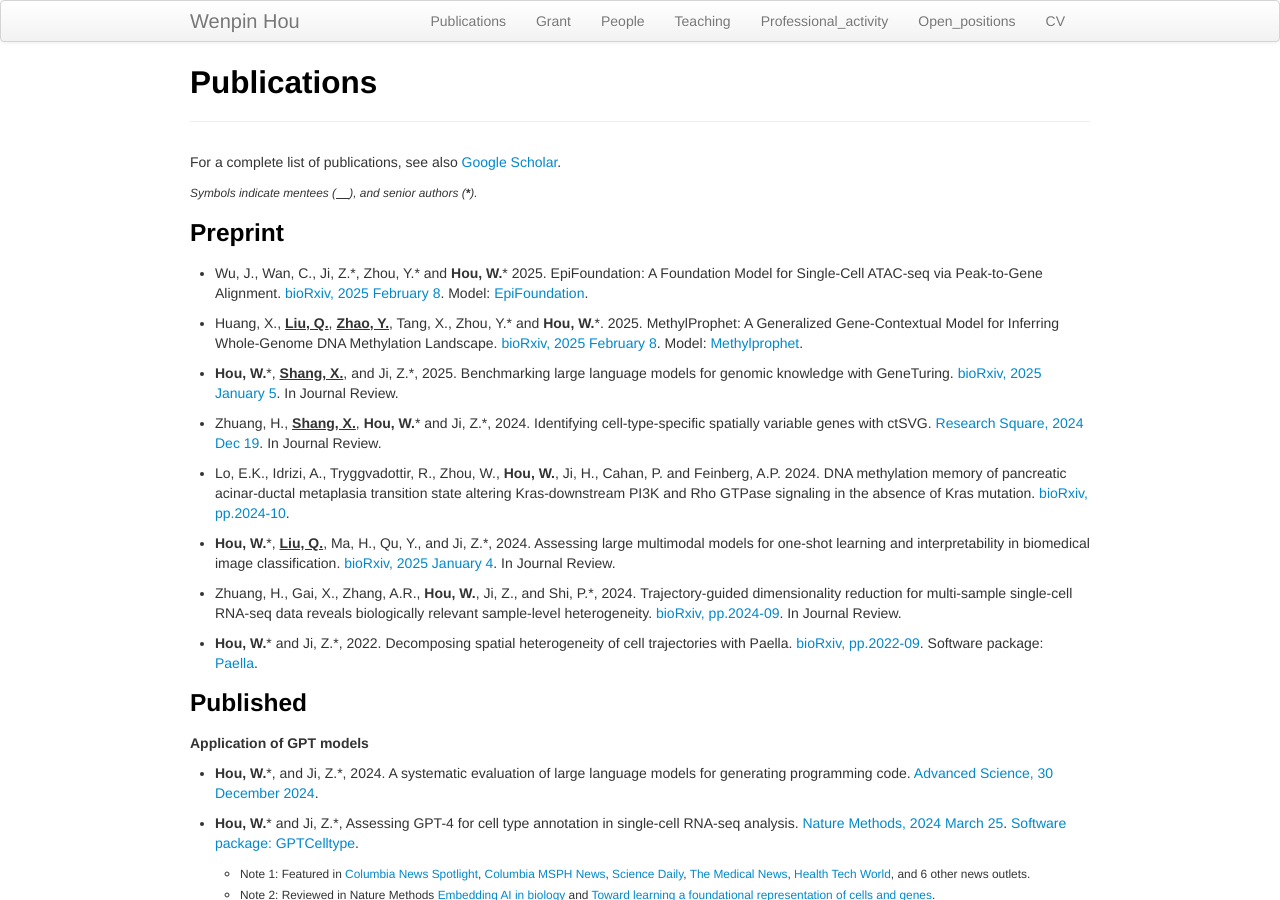
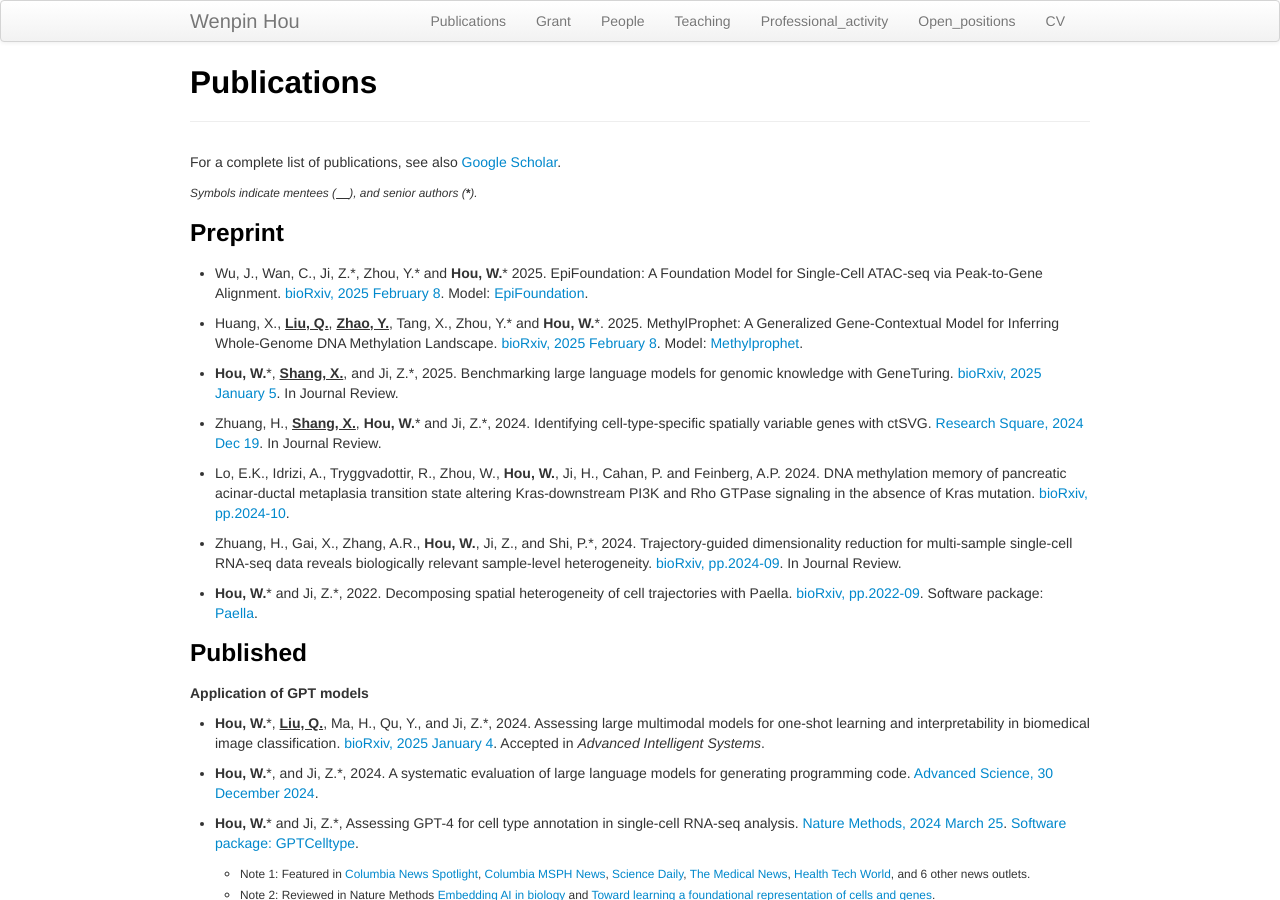
Before and after one commit to Winnie09/Wenpin_Hou, a Jekyll site: the page built from pages/publications.md, in a window 1280 px wide and 900 px high. Built offline with Jekyll 4.4.1, drawn with Linux system fonts in a browser that asks for light colours; some of the changed lines change nothing that is shown.

Commit message:
add changes

```diff
--- a/pages/publications.md
+++ b/pages/publications.md
@@ -23,7 +23,7 @@ Whole-Genome DNA Methylation Landscape. [bioRxiv, 2025 February 8](https://www.b
 
 - Lo, E.K., Idrizi, A., Tryggvadottir, R., Zhou, W., **Hou, W.**, Ji, H., Cahan, P. and Feinberg, A.P. 2024. DNA methylation memory of pancreatic acinar-ductal metaplasia transition state altering Kras-downstream PI3K and Rho GTPase signaling in the absence of Kras mutation. [bioRxiv, pp.2024-10](https://www.biorxiv.org/content/10.1101/2024.10.26.620414v1).
 
-- **Hou, W.**\*, **<u>Liu, Q.</u>**, Ma, H., Qu, Y., and Ji, Z.\*, 2024. Assessing large multimodal models for one-shot learning and interpretability in biomedical image classification.   [bioRxiv, 2025 January 4](https://www.biorxiv.org/content/10.1101/2023.12.31.573796v3). In Journal Review.
+
 
 - Zhuang, H., Gai, X., Zhang, A.R., **Hou, W.**, Ji, Z., and Shi, P.\*, 2024. Trajectory-guided dimensionality reduction for multi-sample single-cell RNA-seq data reveals biologically relevant sample-level heterogeneity.   [bioRxiv, pp.2024-09](https://www.biorxiv.org/content/10.1101/2024.09.14.613024v1). In Journal Review.
 
@@ -34,6 +34,8 @@ Whole-Genome DNA Methylation Landscape. [bioRxiv, 2025 February 8](https://www.b
 
 
 ##### Application of GPT models
+
+- **Hou, W.**\*, **<u>Liu, Q.</u>**, Ma, H., Qu, Y., and Ji, Z.\*, 2024. Assessing large multimodal models for one-shot learning and interpretability in biomedical image classification.   [bioRxiv, 2025 January 4](https://www.biorxiv.org/content/10.1101/2023.12.31.573796v3). Accepted in *Advanced Intelligent Systems*.
 
 - **Hou, W.**\*, and Ji, Z.\*, 2024. A systematic evaluation of large language models for generating programming code.  [Advanced Science, 30 December 2024](https://onlinelibrary.wiley.com/doi/10.1002/advs.202412279).
 
```
